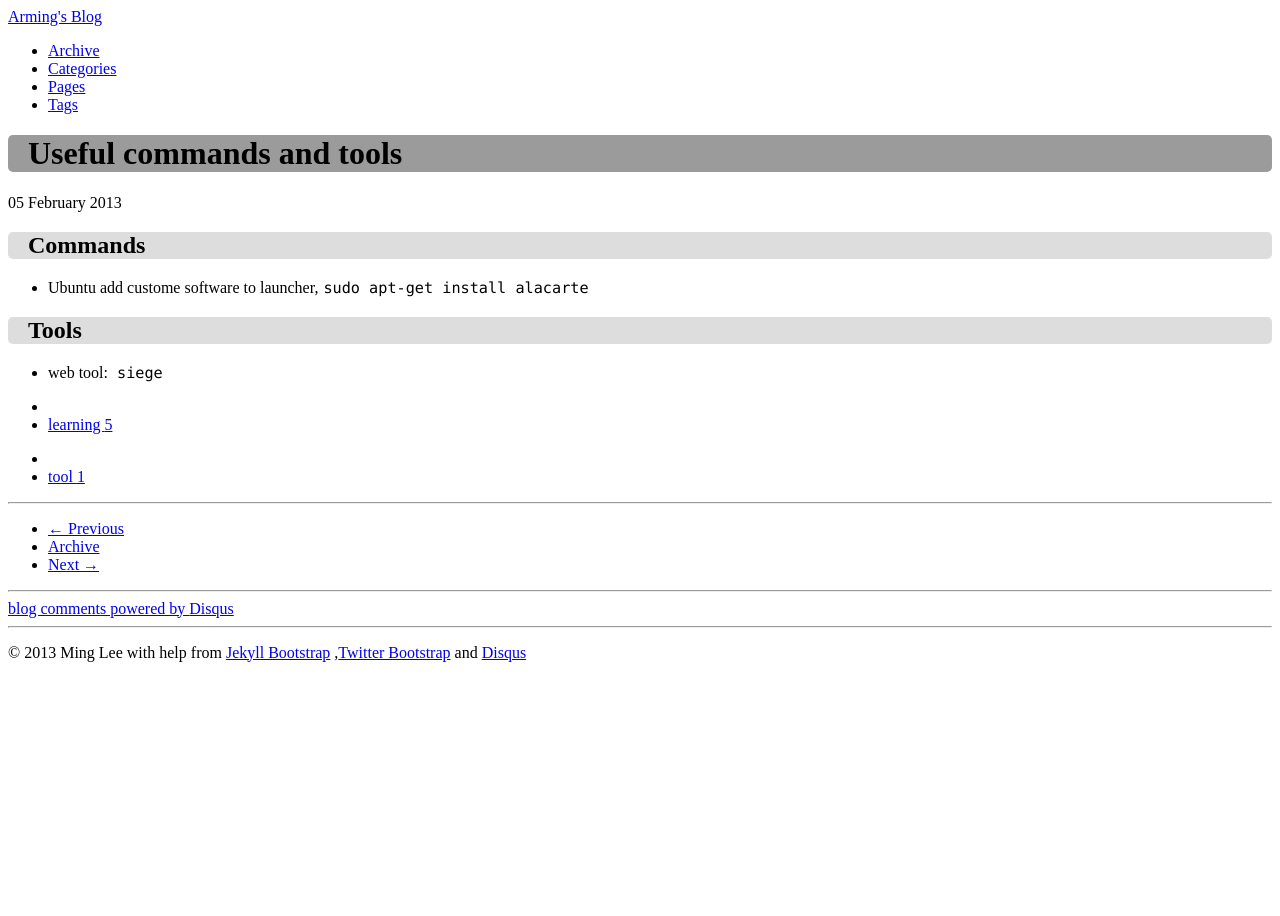
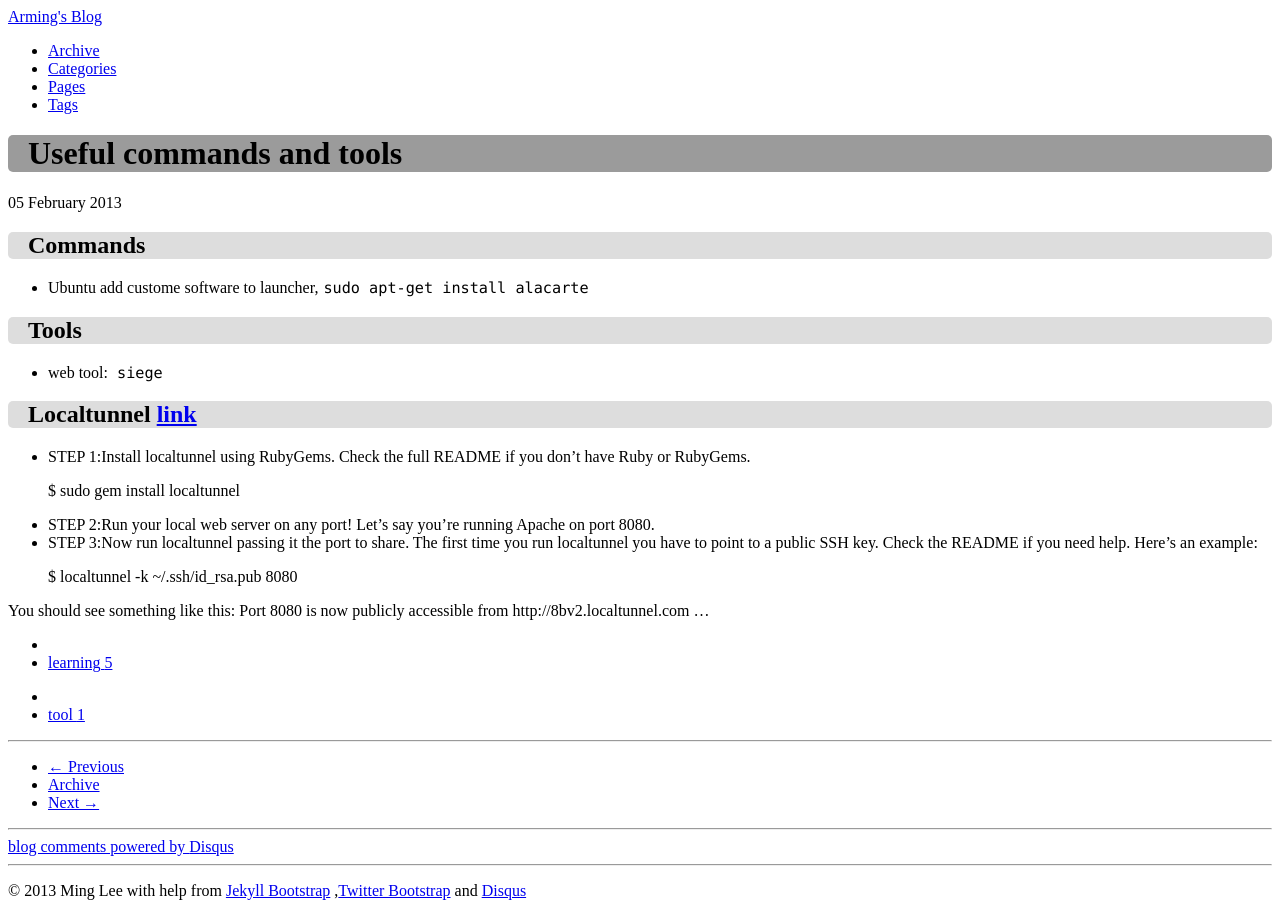
Before and after one commit to mrmign/mrmign.github.com, a Jekyll site: the page built from _posts/2013-02-05-tools.md, in a window 1280 px wide. Built offline with Jekyll 4.4.1, drawn with Linux system fonts in a browser that asks for light colours; comment, search, counter and statistics services are not loaded.

Commit message:
add localtunnel useage

```diff
--- a/_posts/2013-02-05-tools.md
+++ b/_posts/2013-02-05-tools.md
@@ -14,3 +14,17 @@ description: Useful tools that need to be familiar with.
 ## Tools
 
 * web tool: `siege`
+
+## Localtunnel [link](http://progrium.com/localtunnel/)
+
+* STEP 1:Install localtunnel using RubyGems. Check the full README if you don't have Ruby or RubyGems.
+
+>$ sudo gem install localtunnel
+
+* STEP 2:Run your local web server on any port! Let's say you're running Apache on port 8080.
+* STEP 3:Now run localtunnel passing it the port to share. The first time you run localtunnel you have to point to a public SSH key. Check the README if you need help. Here's an example:
+
+>$ localtunnel -k ~/.ssh/id_rsa.pub 8080
+
+You should see something like this:
+Port 8080 is now publicly accessible from http://8bv2.localtunnel.com ...
```
